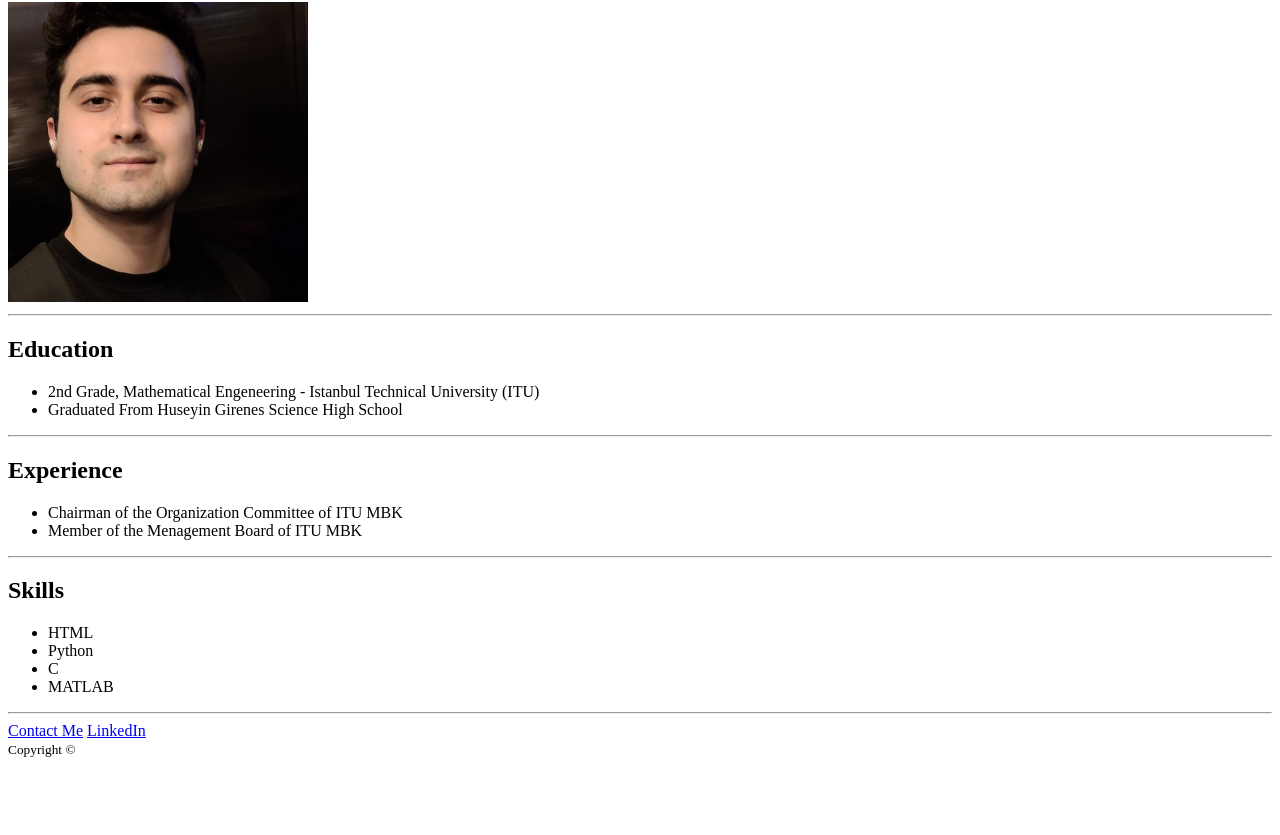
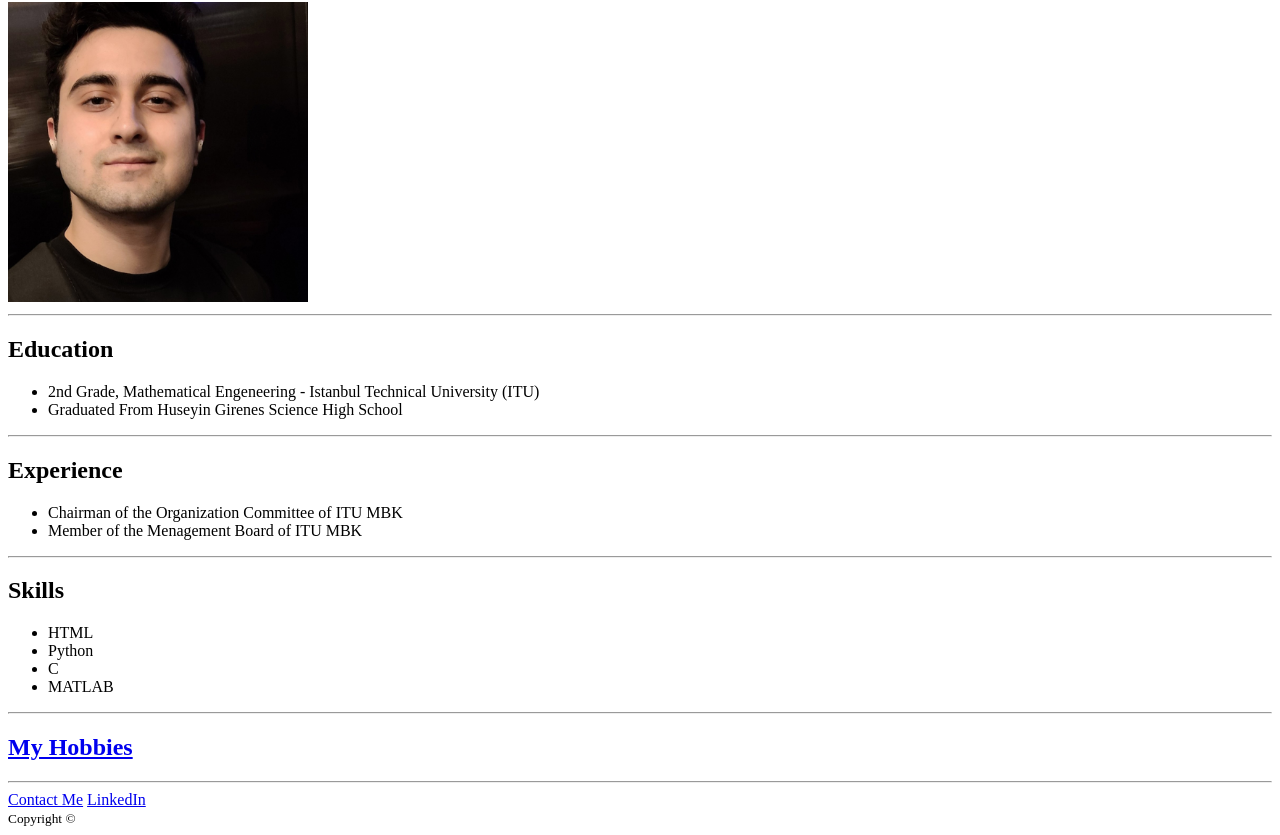
Before and after one commit to NecatiTahaZivlak/CapstoneProject1, a plain HTML site: page index.html in a window 1280 px wide. Shown: the part 78-913 px from the top of the page. Before the commit the page ends 844 px from the top, so only its background shows below. Drawn offline with Linux system fonts and the light colour scheme.

Commit message:
Add files via upload

```diff
--- a/index.html
+++ b/index.html
@@ -33,6 +33,8 @@
         </ul>
         <hr />
 
+        <h2><a href="./Public/hobbies.html">My Hobbies</a></h2>
+        <hr />
 
         <a href="./Public/contact.html">Contact Me</a>
         <a href="https://www.linkedin.com/in/necati-taha-zıvlak-536233299">LinkedIn</a>
```
